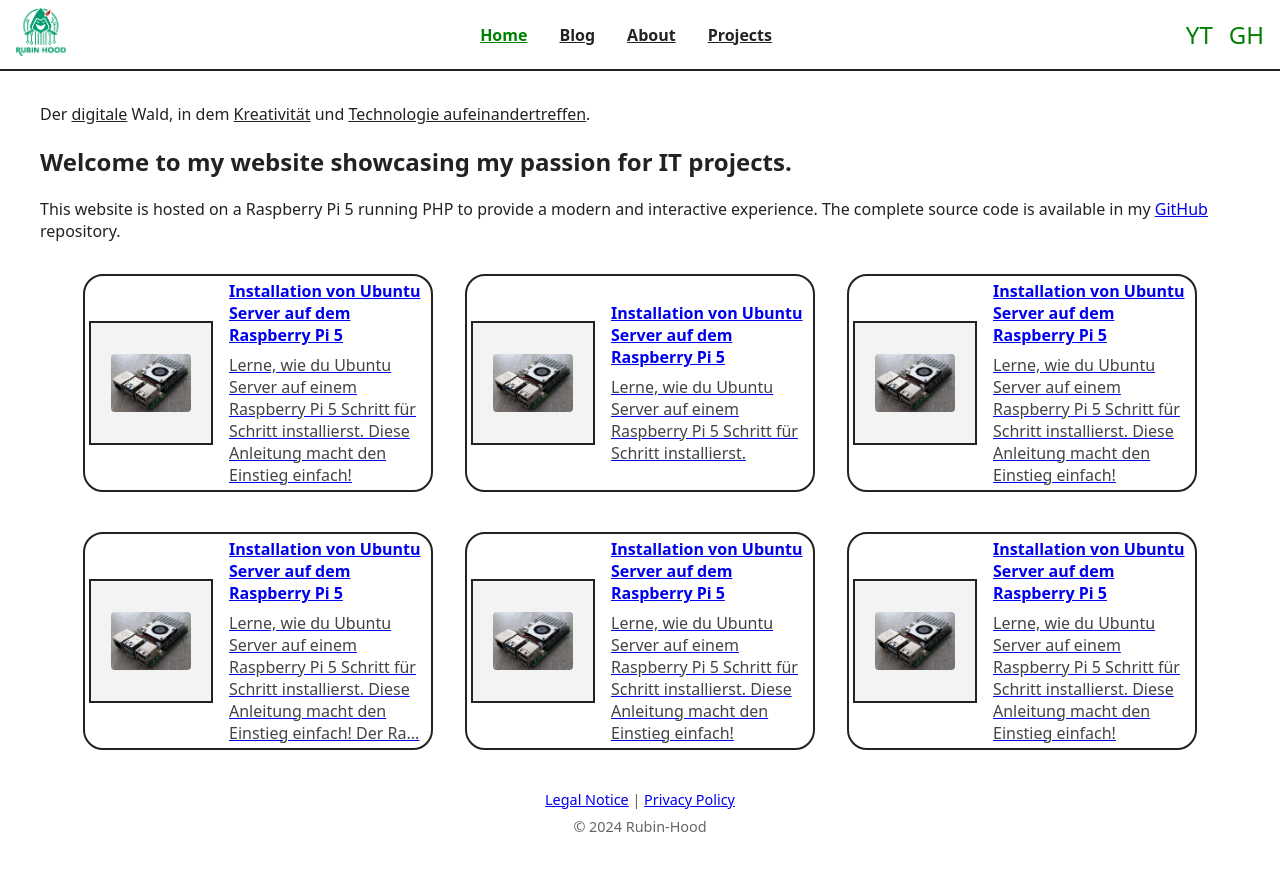
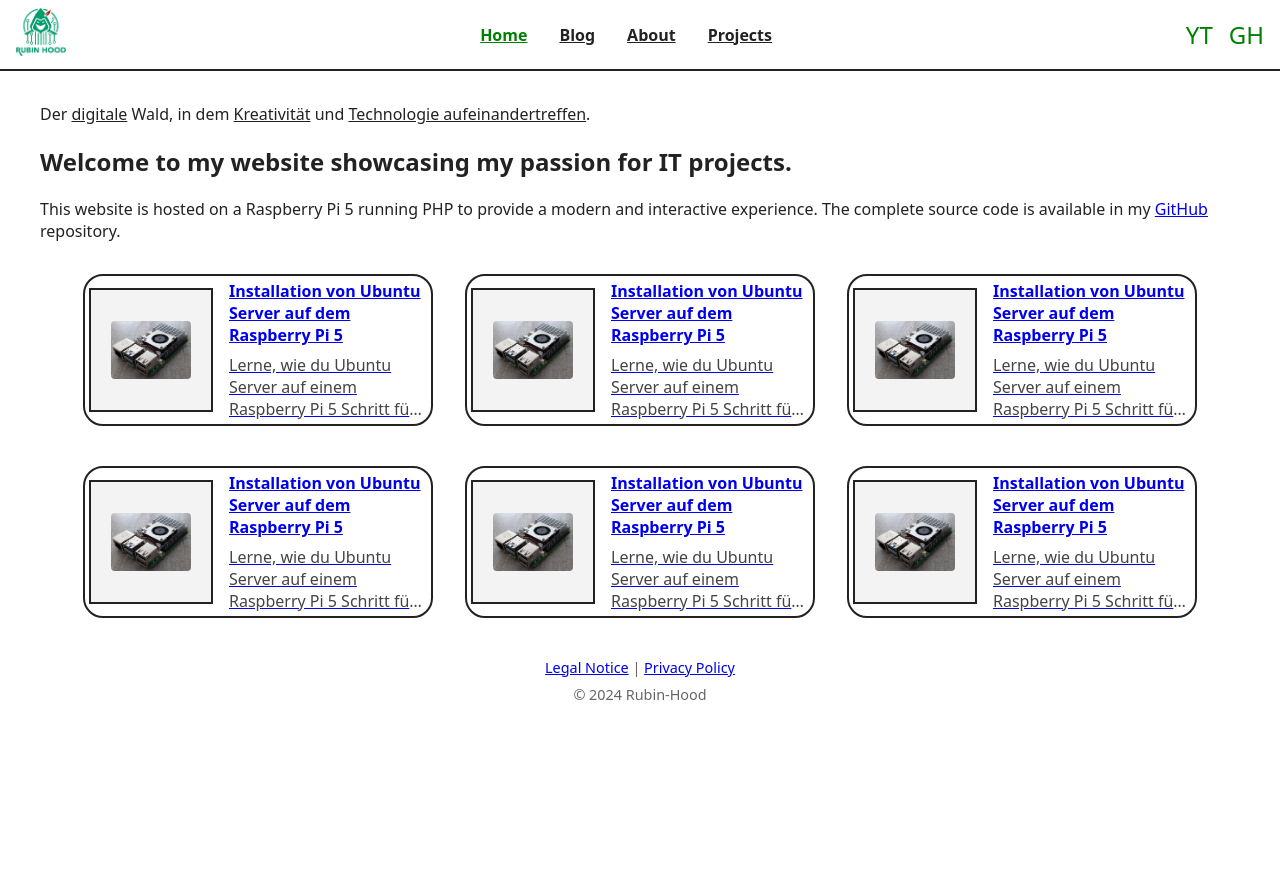
Before and after one commit to rubin-hood/rubinhood-blog, a Jekyll site: the page built from index.md, in a window 1280 px wide. Shown: the top 871 px of the page. Built offline with Jekyll 4.4.1, drawn with Linux system fonts in a browser that asks for light colours.

Commit message:
Update style.css

```diff
--- a/assets/css/style.css
+++ b/assets/css/style.css
@@ -137,7 +137,15 @@ main {
 .blog-card .card-title {
   font-weight: bold;                 /* Fett */
   margin-bottom: 0.5rem;              /* Abstand nach unten */
+}
 
+/* Vorschautext (Anfang des Blogposts) */
+.blog-card .card-desc {
+  font-size: 1rem;                   /* Normale Größe */
+  color: #444;                       /* Etwas heller als Text */
+}
+
+.card-desc {
   display: -webkit-box;
   -webkit-line-clamp: 3;    /* Maximal 3 Zeilen anzeigen */
   -webkit-box-orient: vertical;
@@ -145,11 +153,6 @@ main {
   text-overflow: ellipsis;
 }
 
-/* Vorschautext (Anfang des Blogposts) */
-.blog-card .card-desc {
-  font-size: 1rem;                   /* Normale Größe */
-  color: #444;                       /* Etwas heller als Text */
-}
 
 /* Markierung für aktiven Blog (Sidebar) */
 .blog-card.active {
```
